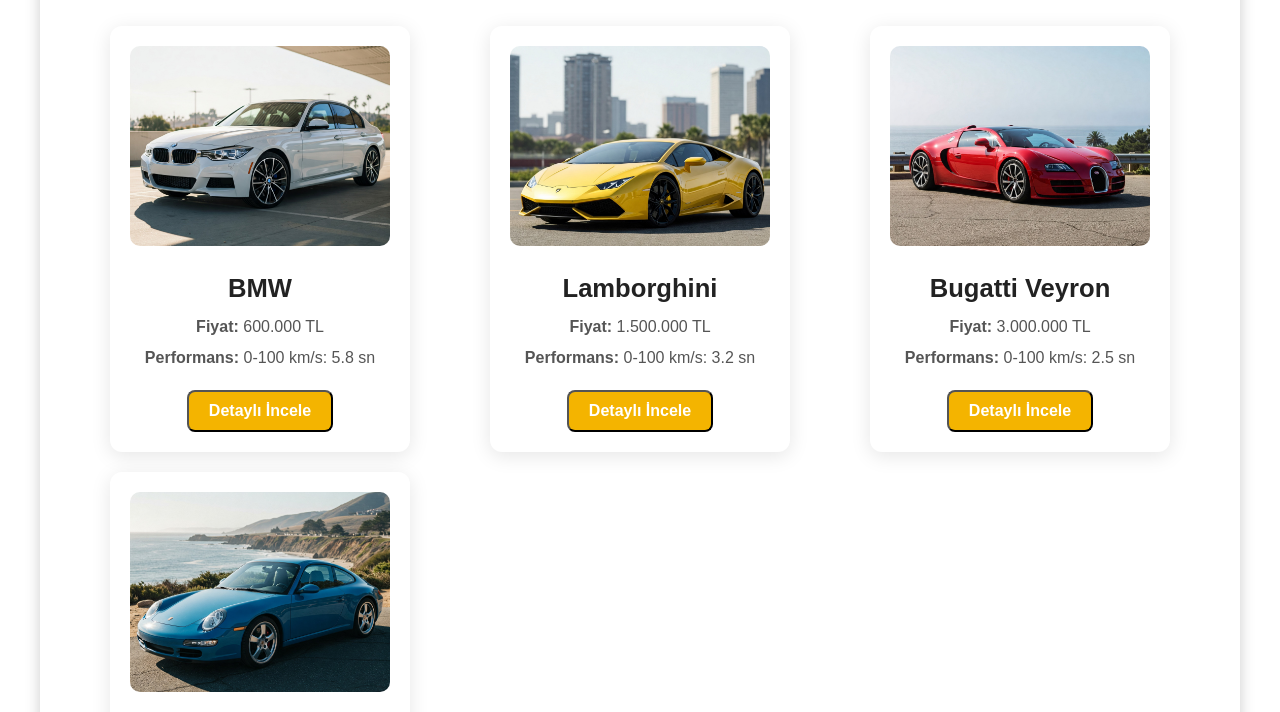
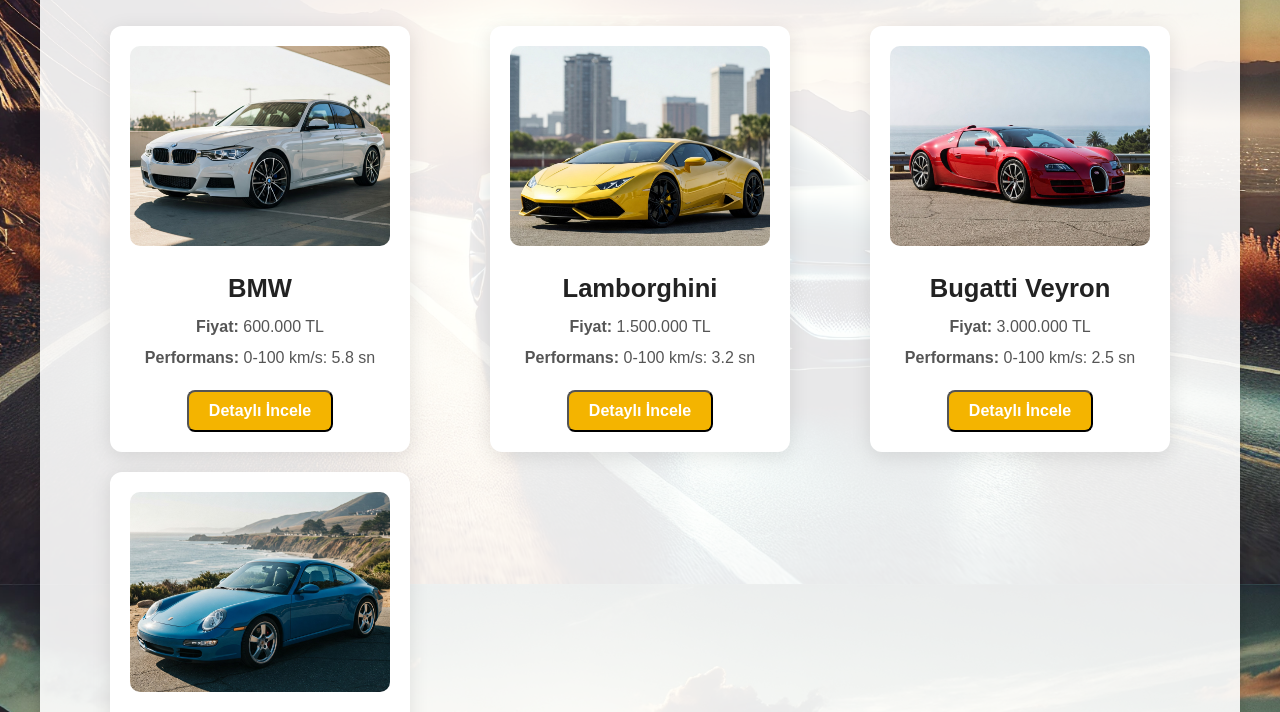
Before and after one commit to barbaros187/arabasitem.github.io, a plain HTML site: page index.html in a window 1280 px wide. Shown: the part 216-928 px from the top of the page. Drawn offline with Linux system fonts and the light colour scheme.

Commit message:
Update style.css

```diff
--- a/style.css
+++ b/style.css
@@ -7,7 +7,7 @@
 
 body {
   font-family: 'Arial', sans-serif;
-  background-image: url('resim2/5.jpg');
+  background-image: url('5.jpg');
   background-size: cover;
   background-position: center;
   background-attachment: fixed;
```
